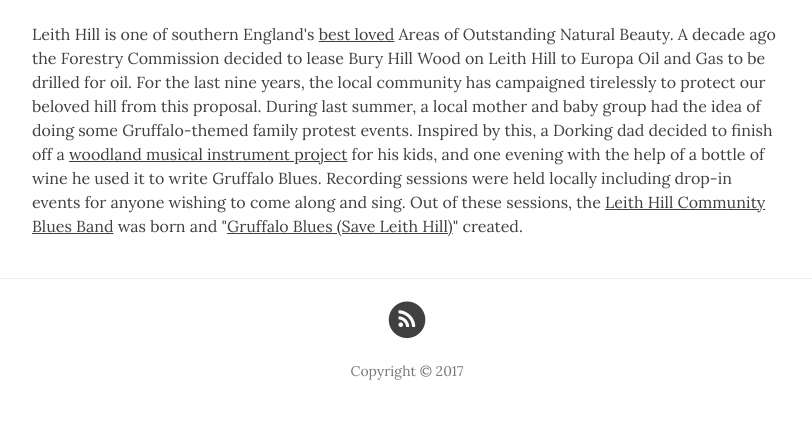
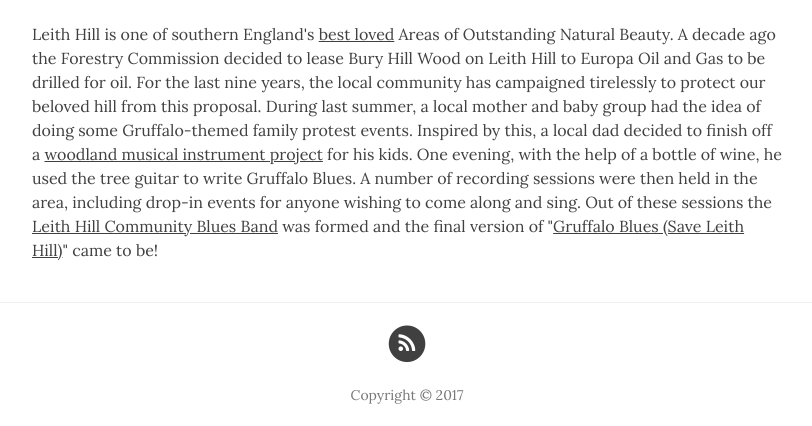
Before and after one commit to voiceforleithhill/leithhillblues.co.uk, a Jekyll site: the page built from index.html, in a window 1280 px wide, cut to the strip 713-1139 px from the top of the page. Shown: the whole strip, without its empty margins (233-1045 px from the left). Built offline with Jekyll 4.4.1, drawn with Linux system fonts in a browser that asks for light colours; nearby versions of some CDN libraries; the list of posts is cut into pages by our own code; before the commit the page ends 1115 px from its top, so only the background shows below that.

Commit message:
Content updates

```diff
--- a/index.html
+++ b/index.html
@@ -10,4 +10,4 @@
 
 <iframe width="100%" height="166" scrolling="no" frameborder="no" src="https://w.soundcloud.com/player/?url=https%3A//api.soundcloud.com/tracks/349186498&amp;color=%23226644&amp;auto_play=true&amp;hide_related=false&amp;show_comments=true&amp;show_user=true&amp;show_reposts=false&amp;show_teaser=true"></iframe>
 
-<p>Leith Hill is one of southern England's <a href="https://www.nationaltrust.org.uk/leith-hill" target="_blank">best loved</a> Areas of Outstanding Natural Beauty. A decade ago the Forestry Commission decided to lease Bury Hill Wood on Leith Hill to Europa Oil and Gas to be drilled for oil. For the last nine years, the local community has campaigned tirelessly to protect our beloved hill from this proposal. During last summer, a local mother and baby group had the idea of doing some Gruffalo-themed family protest events. Inspired by this, a Dorking dad decided to finish off a <a href="{{ site.baseurl }}/tree-guitar">woodland musical instrument project</a> for his kids, and one evening with the help of a bottle of wine he used it to write Gruffalo Blues. Recording sessions were held locally including drop-in events for anyone wishing to come along and sing. Out of these sessions, the <a href="https://soundcloud.com/leithhillblues" target="_blank">Leith Hill Community Blues Band</a> was born and "<a href="{{ site.baseurl }}/song">Gruffalo Blues (Save Leith Hill)</a>" created.</p>
+<p>Leith Hill is one of southern England's <a href="https://www.nationaltrust.org.uk/leith-hill" target="_blank">best loved</a> Areas of Outstanding Natural Beauty. A decade ago the Forestry Commission decided to lease Bury Hill Wood on Leith Hill to Europa Oil and Gas to be drilled for oil. For the last nine years, the local community has campaigned tirelessly to protect our beloved hill from this proposal. During last summer, a local mother and baby group had the idea of doing some Gruffalo-themed family protest events. Inspired by this, a local dad decided to finish off a <a href="{{ site.baseurl }}/tree-guitar">woodland musical instrument project</a> for his kids. One evening, with the help of a bottle of wine, he used the tree guitar to write Gruffalo Blues. A number of recording sessions were then held in the area, including drop-in events for anyone wishing to come along and sing. Out of these sessions the <a href="https://soundcloud.com/leithhillblues" target="_blank">Leith Hill Community Blues Band</a> was formed and the final version of "<a href="{{ site.baseurl }}/song">Gruffalo Blues (Save Leith Hill)</a>" came to be!</p>
```
